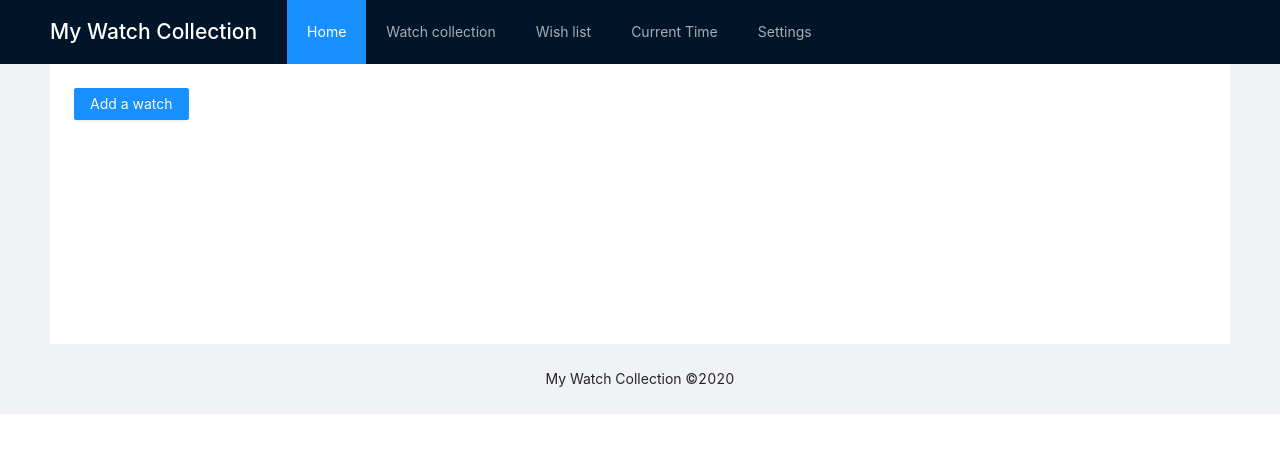
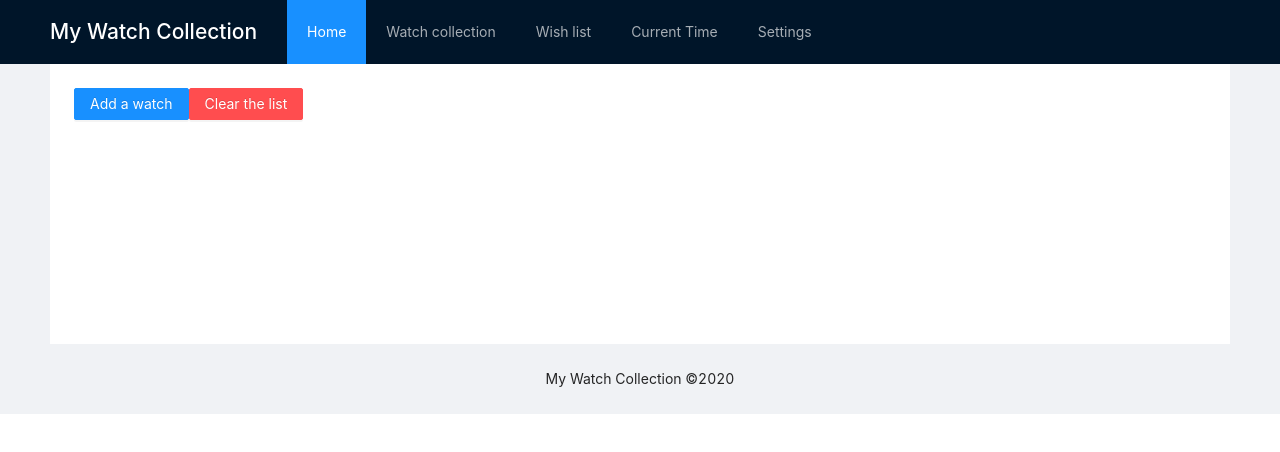
Before and after one commit to davidalvarezr/react-training-watch-collection, a React (Vite) app: page /watch-collection in a window 1280 px wide. Shown: the top 452 px of the page. Built offline with nearby package versions, Linux system fonts and the light colour scheme.

Commit message:
We can clear the whole list

```diff
--- a/package.json
+++ b/package.json
@@ -11,7 +11,8 @@
     "antd": "^4.10.0",
     "react": "^16.13.1",
     "react-dom": "16.13.1",
-    "react-router-dom": "^5.2.0"
+    "react-router-dom": "^5.2.0",
+    "uuid": "^8.3.2"
   },
   "devDependencies": {
     "parcel": "next",
--- a/src/components/WatchCollectionForm/WatchCollectionForm.tsx
+++ b/src/components/WatchCollectionForm/WatchForm.tsx
@@ -1,14 +1,17 @@
 import React, {useState} from "react"
 import {WatchItem} from "~/src/types/WatchItem";
+import { v4 as uuidv4 } from 'uuid';
+import {WATCH_LIST} from "~/src/const/localStorageLabels";
 
 const initialFormState: WatchItem = {
+    uuid: null,
     brand: '',
     model: '',
     description: '',
     priceBought: '',
 }
 
-function WatchCollectionForm(props: PropsType) {
+function WatchForm(props: PropsType) {
     const {mode} = props
 
     const [state, setState] = useState(initialFormState)
@@ -20,14 +23,12 @@ function WatchCollectionForm(props: PropsType) {
         })
     }
 
-
-
     function addWatch() {
         console.log("Adding this watch to the collection: ", state)
+        let watchList: WatchItem[] = JSON.parse(localStorage.getItem('watch-list') ?? '[]')
 
-        let watchList: WatchItem[] = JSON.parse(localStorage.getItem('watch-list') ?? '[]')
-        watchList = [state, ...watchList]
-        localStorage.setItem('watch-list', JSON.stringify(watchList))
+        watchList = [{...state, uuid: uuidv4()}, ...watchList]
+        localStorage.setItem(WATCH_LIST, JSON.stringify(watchList))
 
         setState(initialFormState)
     }
@@ -105,4 +106,4 @@ interface PropsType {
 }
 
 
-export default WatchCollectionForm
+export default WatchForm
--- /dev/null
+++ b/src/const/localStorageLabels.ts
@@ -0,0 +1 @@
+export const WATCH_LIST = 'WATCH_LIST' // Stores the watch list of the user
--- a/src/pages/AddWatchPage.tsx
+++ b/src/pages/AddWatchPage.tsx
@@ -1,10 +1,10 @@
-import WatchCollectionForm from "~/src/components/WatchCollectionForm/WatchCollectionForm";
+import WatchForm from "~/src/components/WatchCollectionForm/WatchForm";
 import React from "react";
 
 function AddWatchPage() {
 
     return (
-        <WatchCollectionForm mode={"add"}/>
+        <WatchForm mode={"add"}/>
     )
 }
 
--- a/src/pages/WatchCollectionPage.tsx
+++ b/src/pages/WatchCollectionPage.tsx
@@ -8,9 +8,17 @@ import {
 } from "react-router-dom"
 import {Button} from "antd"
 import AddWatchPage from "~/src/pages/AddWatchPage";
+import {WATCH_LIST} from "~/src/const/localStorageLabels";
 
 function WatchCollectionPage() {
     let {path, url} = useRouteMatch()
+
+    function clearList() {
+        console.log('in clear list')
+        if (confirm("Do you really want to clear your list of watches ?")) {
+            localStorage.removeItem(WATCH_LIST)
+        }
+    }
 
     return (
         <Switch>
@@ -19,10 +27,13 @@ function WatchCollectionPage() {
                 <Button type="primary">
                     <Link to={`${url}/add`}>Add a watch</Link>
                 </Button>
+                <Button type="primary" danger onClick={clearList}>
+                    Clear the list
+                </Button>
             </Route>
 
             <Route exact path={`${url}/add`}>
-                <AddWatchPage />
+                <AddWatchPage/>
             </Route>
 
         </Switch>
--- a/src/types/WatchItem.ts
+++ b/src/types/WatchItem.ts
@@ -1,4 +1,5 @@
 export type WatchItem = {
+    uuid: string,
     brand: string,
     model: string,
     description: string,
```
Also changed, not shown: 1 other file (tests, documents, lock files or other folders).
